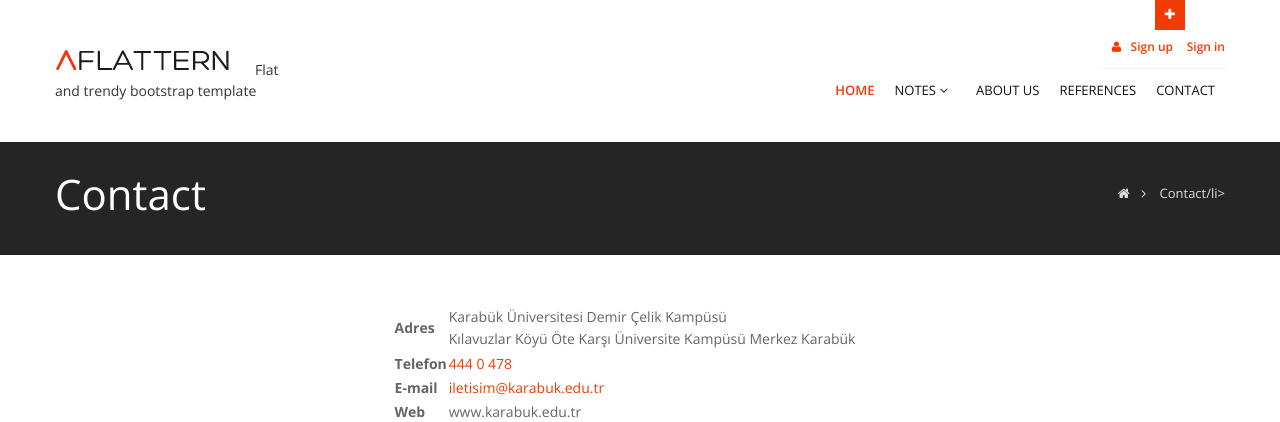
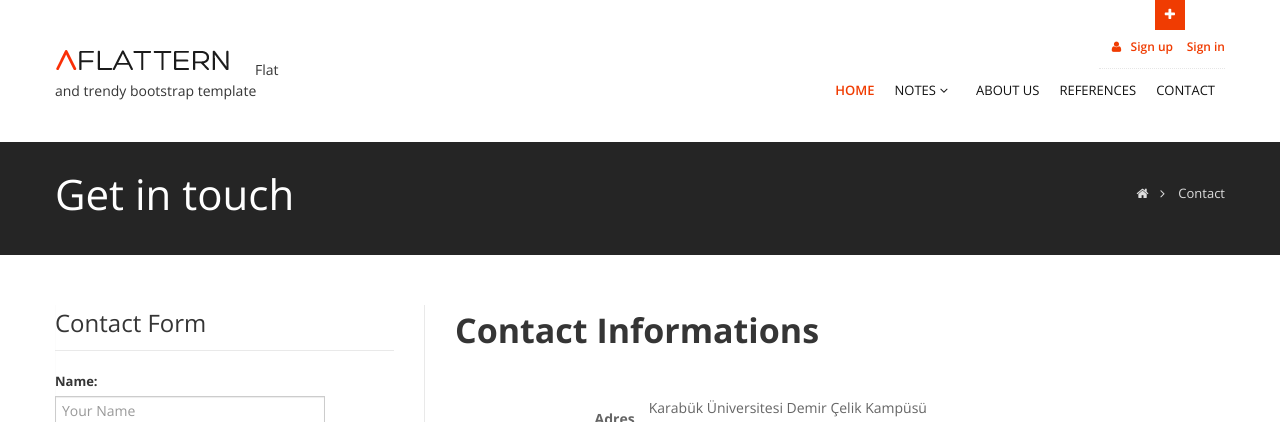
Before and after one commit to NesimBR/DjangoProject, a Django app: page /contactus in a window 1280 px wide. Shown: the top 422 px of the page. Run offline with Django 3.2, Linux system fonts and the light colour scheme; data comes from the database, SQL or seed files in the repository; both versions use the stored data as it was after the commit; some libraries are stand-ins or nearby versions.

Commit message:
Contact form

```diff
--- a/home/models.py
+++ b/home/models.py
@@ -3,6 +3,7 @@ from django.db import models
 
 
 # Create your models here.
+from django.forms import TextInput, ModelForm, Textarea
 from django.utils.safestring import mark_safe
 
 
@@ -39,3 +40,33 @@ class Setting(models.Model):
         return mark_safe('<img src="{}" height="50"/>'.format(self.icon.url))
 
     image_tag.short_description = 'Image'
+
+class Contactform(models.Model):
+    STATUS = (
+        ('New', 'New'),
+        ('Read', 'Read'),
+        ('Closed', 'Closed')
+    )
+    name = models.CharField(blank=True, max_length=20)
+    email = models.CharField(blank=True, max_length=50)
+    subject = models.CharField(blank=True, max_length=50)
+    message = models.CharField(blank=True, max_length=250)
+    note= models.CharField(blank=True, max_length=50)
+    ip=models.CharField(blank=True, max_length=20)
+    status = models.CharField(max_length=10, choices=STATUS, default='New')
+    create_at = models.DateTimeField(auto_now_add=True)
+    update_at = models.DateTimeField(auto_now=True)
+
+    def __str__(self):
+        return self.name
+
+class ContactFormu( ModelForm ):
+    class Meta :
+        model = Contactform
+        fields = ['name', 'email', 'subject', 'message']
+        widgets = {
+            'name': TextInput(attrs={'class': 'form-control  span3 form-group', 'id': 'name', 'placeholder': 'Your Name'}),
+            'email': TextInput(attrs={'class': 'form-control  span3 form-group', 'id': 'email', 'placeholder': 'Your Email'}),
+            'subject': TextInput(attrs={'class': 'form-control span3 form-group', 'id': 'subject', 'placeholder':'Subject'}),
+            'message': Textarea(attrs={'class': 'form-control  span3 margintop10 form-grou', 'style' : 'float:left; position: relative;','placeholder': 'Subject', 'rows': '2'}),
+        }
--- a/home/templates/contactus.html
+++ b/home/templates/contactus.html
@@ -8,18 +8,19 @@
 {% block body %}
 
 
+    <!-- end header -->
     <section id="inner-headline">
         <div class="container">
             <div class="row">
                 <div class="span4">
                     <div class="inner-heading">
-                        <h2>Contact</h2>
+                        <h2>Get in touch</h2>
                     </div>
                 </div>
                 <div class="span8">
                     <ul class="breadcrumb">
                         <li><a href="#"><i class="icon-home"></i></a><i class="icon-angle-right"></i></li>
-                        <li class="active">Contact/li>
+                        <li class="active">Contact</li>
                     </ul>
                 </div>
             </div>
@@ -28,20 +29,45 @@
     <section id="content">
         <div class="container">
             <div class="row">
+                <div class="span4">
+                    <aside class="left-sidebar">
+                        <div class="widget">
+                            <h5 class="widgetheading">Contact Form</h5>
+                            {% if messages %}
+                                {% for message in messages %}
+                                    <div id=" sendmessage " class="alert alert-{{ message.tags }}" ROLE="alert">
+                                        {{ message }}
+                                    </div>
+                                {% endfor %}
+                            {% endif %}
 
-                {{ setting.contactus |safe }}
+                            <form action="" method="post">
+                                {% csrf_token %}
+                                {{ form.as_p }}
+                                <input class="btn btn-large btn-theme margintop10 form-group span3" type="submit" value="Submit message">
+
+                            </form>
+                        </div>
+                    </aside>
+                </div>
+            <div class="span8" >
+                <article>
+                    <div class="top-wrapper">
+                        <div class="post-heading">
+                          <h3><a>Contact Informations</a></h3>
+                        </div>
+                    </div>
+                    <div class="row" style="padding: 20px;">
+                         {{ setting.contactus |safe }}
+                    </div>
+                </article>
 
             </div>
-            <!-- divider -->
-            <div class="row">
-                <div class="span12">
-                    <div class="solidline">
-                    </div>
-                </div>
-            </div>
-            <!-- end divider -->
+
+         </div>
         </div>
     </section>
 
 
+
 {% endblock %}
--- a/home/views.py
+++ b/home/views.py
@@ -1,9 +1,10 @@
-from django.http import HttpResponse
+from django.contrib import messages
+from django.http import HttpResponse, HttpResponseRedirect
 from django.shortcuts import render
 
 
 # Create your views here.
-from home.models import Setting
+from home.models import Setting, Contactform, ContactFormu
 
 
 def index(request):
@@ -17,12 +18,26 @@ def aboutus(request):
     context = {'setting': setting}
     return render(request, 'aboutus.html', context)
 
+
 def references(request):
     setting = Setting.objects.get(pk=1)
     context = {'setting': setting}
     return render(request, 'references.html', context)
 
 def contactus(request):
+    if request.method == 'POST':
+        form = ContactFormu(request.POST)
+        if form.is_valid():
+            data = Contactform()
+            data.name = form.cleaned_data['name']
+            data.email = form.cleaned_data['email']
+            data.subject = form.cleaned_data['subject']
+            data.message = form.cleaned_data['message']
+            data.ip = request.META.get('REMOTE_ADDR')
+            data.save()
+            messages.success(request, "Your message has been sent. Thank you!")
+            return HttpResponseRedirect('/contactus')
     setting = Setting.objects.get(pk=1)
-    context = {'setting': setting}
+    form = ContactFormu()
+    context = {'setting': setting, 'form': form}
     return render(request, 'contactus.html', context)
--- a/mysite/urls.py
+++ b/mysite/urls.py
@@ -27,7 +27,7 @@ urlpatterns = [
     path('home/', include('home.urls')),
     path('note/', include('note.urls')),
     path('admin/', admin.site.urls),
-    path('^ckeditor/', include('ckeditor_uploader.urls')),
+    path('ckeditor/', include('ckeditor_uploader.urls')),
 ]
 
 if settings.DEBUG:
```
Also changed, not shown: home/admin.py (+6 -1 lines), db.sqlite3, home/migrations/0004_auto_20200406_0128.py (added), home/migrations/0005_delete_contactformmessage.py (added), home/migrations/0006_contactform.py (added), home/migrations/0007_auto_20200407_1717.py (added), home/migrations/0008_contactform_note.py (added), home/migrations/0009_contactform_ip.py (added), note/migrations/0006_auto_20200406_0128.py (added).
